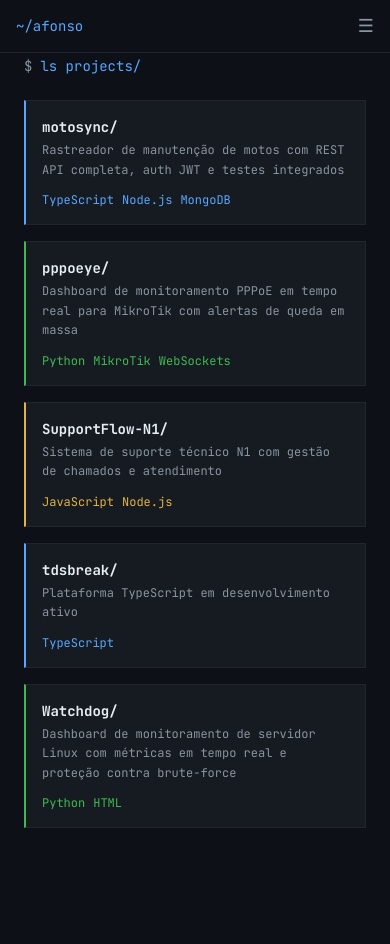
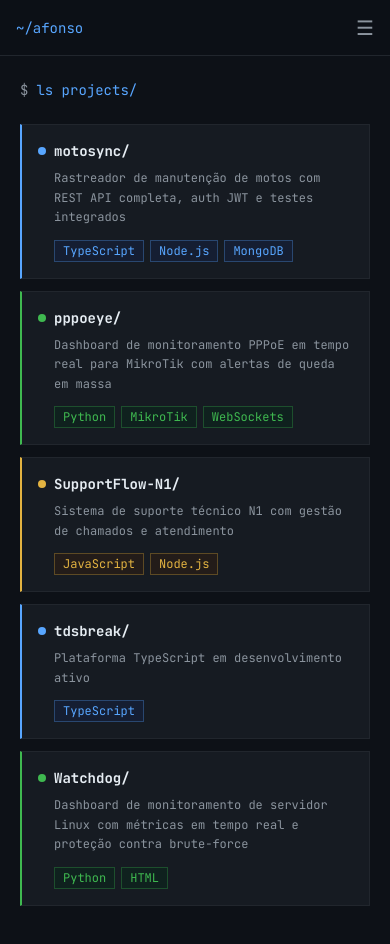
Before and after one commit to codebyafonso/portfolio, a React (Vite) app: page /portfolio/projects in a window 390 px wide. Shown: the top 944 px of the page. Before the commit the page ends 868 px from the top, so only its background shows below. Built offline with nearby package versions, Linux system fonts and the light colour scheme.

Commit message:
feat: polish UI — dot-grid bg, page transitions, improved pages, mobile fixes

```diff
--- a/src/App.tsx
+++ b/src/App.tsx
@@ -10,7 +10,7 @@ export default function App() {
     <BrowserRouter basename="/portfolio">
       <div className="min-h-screen bg-gh-bg font-mono">
         <Sidebar />
-        <main className="md:ml-[220px] pt-14 md:pt-0 px-6 md:px-12 py-10 max-w-3xl">
+        <main className="md:ml-[220px] pt-16 md:pt-0 px-5 sm:px-8 md:px-12 py-8 md:py-12 w-full max-w-3xl">
           <Routes>
             <Route path="/" element={<Home />} />
             <Route path="/skills" element={<SkillsPage />} />
--- a/src/components/Sidebar.tsx
+++ b/src/components/Sidebar.tsx
@@ -14,20 +14,20 @@ export function Sidebar() {
   return (
     <>
       {/* Mobile top bar */}
-      <header className="md:hidden fixed top-0 left-0 right-0 z-50 bg-gh-bg border-b border-gh-border px-4 py-3 flex items-center justify-between">
+      <header className="md:hidden fixed top-0 left-0 right-0 z-50 bg-gh-bg/95 backdrop-blur border-b border-gh-border px-4 h-14 flex items-center justify-between">
         <NavLink to="/" className="text-gh-blue text-sm font-mono">~/afonso</NavLink>
         <button
           onClick={() => setMenuOpen(!menuOpen)}
-          className="text-gh-muted hover:text-gh-text transition-colors"
+          className="text-gh-muted hover:text-gh-text transition-colors p-2 -mr-2"
           aria-label="Toggle menu"
         >
-          <span className="text-lg">{menuOpen ? '✕' : '☰'}</span>
+          <span className="text-xl">{menuOpen ? '✕' : '☰'}</span>
         </button>
       </header>
 
       {/* Mobile dropdown nav */}
       {menuOpen && (
-        <nav className="md:hidden fixed top-12 left-0 right-0 z-40 bg-gh-surface border-b border-gh-border px-4 py-3 flex flex-col gap-3">
+        <nav className="md:hidden fixed top-14 left-0 right-0 z-40 bg-gh-surface border-b border-gh-border px-4 py-2 flex flex-col">
           {navLinks.map((link) => (
             <NavLink
               key={link.to}
@@ -35,7 +35,9 @@ export function Sidebar() {
               end={link.to === '/'}
               onClick={() => setMenuOpen(false)}
               className={({ isActive }) =>
-                `text-sm transition-colors ${isActive ? 'text-gh-blue' : 'text-gh-muted hover:text-gh-blue'}`
+                `py-3 text-sm transition-colors border-b border-gh-border last:border-0 ${
+                  isActive ? 'text-gh-blue' : 'text-gh-muted'
+                }`
               }
             >
               ~/{link.label}
--- a/src/index.css
+++ b/src/index.css
@@ -1,4 +1,4 @@
-@import url('https://fonts.googleapis.com/css2?family=JetBrains+Mono:wght@400;500;700&display=swap');
+@import url('https://fonts.googleapis.com/css2?family=JetBrains+Mono:ital,wght@0,400;0,500;0,700;1,400&display=swap');
 @import "tailwindcss";
 
 @theme {
@@ -15,6 +15,8 @@
   --color-gh-purple: #d2a8ff;
   --font-mono: "JetBrains Mono", monospace;
   --animate-blink: blink 1s step-end infinite;
+  --animate-page-in: page-in 0.25s ease forwards;
+  --animate-type: type 0.05s steps(1) forwards;
 }
 
 @keyframes blink {
@@ -22,30 +24,77 @@
   50% { opacity: 0; }
 }
 
-* {
-  box-sizing: border-box;
+@keyframes page-in {
+  from { opacity: 0; transform: translateY(8px); }
+  to   { opacity: 1; transform: translateY(0); }
 }
 
-html {
-  scroll-behavior: smooth;
+@keyframes scanline {
+  0%   { transform: translateY(-100%); }
+  100% { transform: translateY(100vh); }
 }
+
+* { box-sizing: border-box; }
+
+html { scroll-behavior: smooth; }
 
 body {
   background-color: #0d1117;
   color: #e6edf3;
   font-family: "JetBrains Mono", monospace;
   margin: 0;
+  overflow-x: hidden;
 }
 
-::-webkit-scrollbar {
-  width: 6px;
+/* Dot-grid background texture */
+body::before {
+  content: '';
+  position: fixed;
+  inset: 0;
+  background-image: radial-gradient(circle, #21262d 1px, transparent 1px);
+  background-size: 24px 24px;
+  opacity: 0.35;
+  pointer-events: none;
+  z-index: 0;
 }
-::-webkit-scrollbar-track {
-  background: #0d1117;
+
+/* Everything above the texture */
+#root { position: relative; z-index: 1; }
+
+::-webkit-scrollbar { width: 4px; }
+::-webkit-scrollbar-track { background: #0d1117; }
+::-webkit-scrollbar-thumb { background: #30363d; }
+
+/* Page transition */
+.page-enter {
+  animation: page-in 0.25s ease forwards;
 }
-::-webkit-scrollbar-thumb {
-  background: #21262d;
-  border-radius: 3px;
+
+/* Sidebar scan line on hover */
+.sidebar-link {
+  position: relative;
+  overflow: hidden;
+}
+.sidebar-link::before {
+  content: '';
+  position: absolute;
+  inset: 0;
+  background: linear-gradient(90deg, transparent, rgba(88,166,255,0.06), transparent);
+  transform: translateX(-100%);
+  transition: transform 0.4s ease;
+}
+.sidebar-link:hover::before {
+  transform: translateX(100%);
+}
+
+/* Glow on active nav */
+.nav-active {
+  text-shadow: 0 0 12px rgba(88,166,255,0.6);
+}
+
+/* Project card glow on hover */
+.project-card:hover {
+  box-shadow: 0 0 0 1px #30363d, 0 4px 24px rgba(0,0,0,0.4);
 }
 
 .fade-in {
@@ -53,7 +102,6 @@ body {
   transform: translateY(16px);
   transition: opacity 0.5s ease, transform 0.5s ease;
 }
-
 .fade-in.visible {
   opacity: 1;
   transform: translateY(0);
--- a/src/pages/ProjectsPage.tsx
+++ b/src/pages/ProjectsPage.tsx
@@ -8,33 +8,50 @@ const accentColor: Record<Language, string> = {
 }
 
 const badgeColor: Record<Language, string> = {
-  typescript: 'text-gh-blue',
-  python: 'text-gh-green',
-  javascript: 'text-gh-yellow',
+  typescript: 'text-gh-blue bg-blue-950/30 border-gh-blue/30',
+  python: 'text-gh-green bg-green-950/30 border-gh-green/30',
+  javascript: 'text-gh-yellow bg-yellow-950/30 border-gh-yellow/30',
+}
+
+const dotColor: Record<Language, string> = {
+  typescript: 'bg-gh-blue',
+  python: 'bg-gh-green',
+  javascript: 'bg-gh-yellow',
 }
 
 export function ProjectsPage() {
   return (
-    <div>
+    <div className="page-enter py-4">
       <TerminalPrompt command="ls projects/" />
-      <div className="grid grid-cols-1 gap-4 sm:grid-cols-2">
+      <div className="grid grid-cols-1 gap-3 sm:grid-cols-2">
         {projects.map((project) => (
           <a
             key={project.slug}
             href={project.githubUrl}
             target="_blank"
             rel="noopener noreferrer"
-            className={`block bg-gh-surface border border-gh-border border-l-2 ${accentColor[project.language]} p-4 hover:border-gh-border2 transition-colors group`}
+            className={`project-card block bg-gh-surface border border-gh-border border-l-2 ${accentColor[project.language]} p-4 transition-all group`}
           >
-            <div className="text-gh-text text-sm font-bold mb-1 group-hover:text-gh-blue transition-colors">
-              {project.title}
+            <div className="flex items-start justify-between mb-2">
+              <div className="flex items-center gap-2">
+                <span className={`w-2 h-2 rounded-full shrink-0 ${dotColor[project.language]}`} />
+                <span className="text-gh-text text-sm font-bold group-hover:text-gh-blue transition-colors">
+                  {project.title}
+                </span>
+              </div>
+              <span className="text-gh-muted text-xs opacity-0 group-hover:opacity-100 transition-opacity shrink-0 ml-2">
+                ↗
+              </span>
             </div>
-            <div className="text-gh-muted text-xs mb-3 leading-relaxed">
+            <p className="text-gh-muted text-xs leading-relaxed mb-3 pl-4">
               {project.description}
-            </div>
-            <div className="flex flex-wrap gap-2">
+            </p>
+            <div className="flex flex-wrap gap-1.5 pl-4">
               {project.stack.map((tech) => (
-                <span key={tech} className={`text-xs ${badgeColor[project.language]}`}>
+                <span
+                  key={tech}
+                  className={`text-xs px-2 py-0.5 border ${badgeColor[project.language]}`}
+                >
                   {tech}
                 </span>
               ))}
--- a/src/pages/SkillsPage.tsx
+++ b/src/pages/SkillsPage.tsx
@@ -1,27 +1,30 @@
 import { TerminalPrompt } from '../components/TerminalPrompt'
 
 const skillGroups = [
-  { label: 'Languages', skills: ['TypeScript', 'Python', 'JavaScript'] },
-  { label: 'Runtime', skills: ['Node.js', 'Express', 'NestJS'] },
-  { label: 'Database', skills: ['MongoDB', 'PostgreSQL'] },
-  { label: 'Frontend', skills: ['React', 'Tailwind CSS'] },
-  { label: 'Infra', skills: ['Docker', 'Linux', 'Nginx'] },
-  { label: 'Tools', skills: ['Git', 'REST APIs', 'WebSockets'] },
+  { label: 'Languages', color: 'text-gh-blue', border: 'border-gh-blue', skills: ['TypeScript', 'Python', 'JavaScript'] },
+  { label: 'Runtime', color: 'text-gh-green', border: 'border-gh-green', skills: ['Node.js', 'Express', 'NestJS'] },
+  { label: 'Database', color: 'text-gh-yellow', border: 'border-gh-yellow', skills: ['MongoDB', 'PostgreSQL'] },
+  { label: 'Frontend', color: 'text-gh-purple', border: 'border-gh-purple', skills: ['React', 'Tailwind CSS'] },
+  { label: 'Infra', color: 'text-gh-red', border: 'border-gh-red', skills: ['Docker', 'Linux', 'Nginx'] },
+  { label: 'Tools', color: 'text-gh-muted', border: 'border-gh-border2', skills: ['Git', 'REST APIs', 'WebSockets'] },
 ]
 
 export function SkillsPage() {
   return (
-    <div>
+    <div className="page-enter py-4">
       <TerminalPrompt command="cat skills.txt" />
-      <div className="space-y-5">
+      <div className="space-y-6">
         {skillGroups.map((group) => (
-          <div key={group.label} className="flex flex-wrap items-start gap-x-4 gap-y-2">
-            <span className="text-gh-muted text-xs w-20 shrink-0 pt-0.5">{group.label}</span>
-            <div className="flex flex-wrap gap-2">
+          <div key={group.label}>
+            <div className={`text-xs mb-2 ${group.color} flex items-center gap-2`}>
+              <span className="inline-block w-2 h-2 rounded-full bg-current opacity-60" />
+              {group.label}
+            </div>
+            <div className="flex flex-wrap gap-2 pl-4">
               {group.skills.map((skill) => (
                 <span
                   key={skill}
-                  className="bg-gh-surface border border-gh-border text-gh-blue text-xs px-2 py-0.5 rounded-sm"
+                  className={`bg-gh-surface border-l-2 ${group.border} text-gh-text text-xs px-3 py-1 hover:bg-gh-border transition-colors cursor-default`}
                 >
                   {skill}
                 </span>
```
Also changed, not shown: src/pages/ContactPage.tsx (+47 -17 lines), src/pages/Home.tsx (+67 -22 lines).
